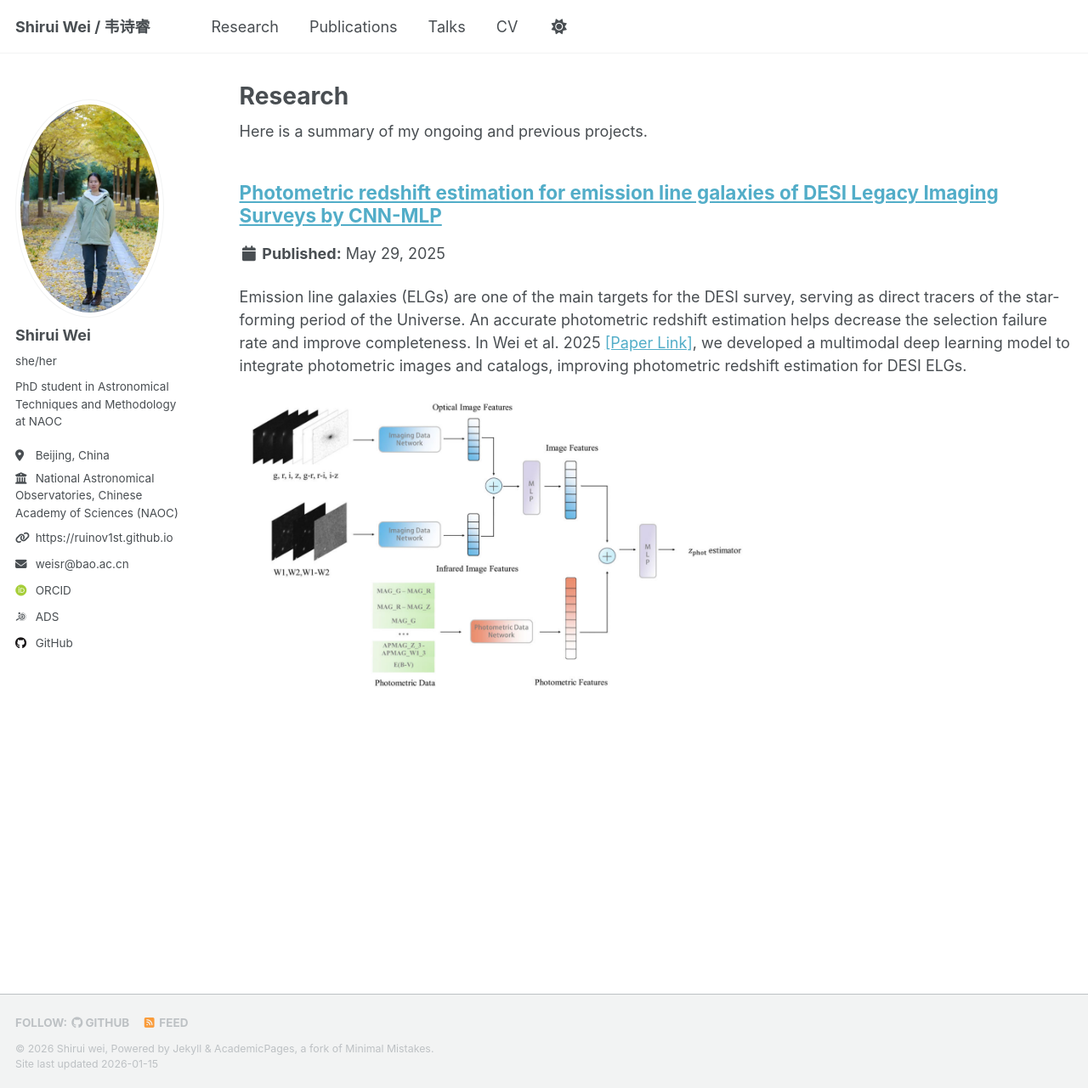
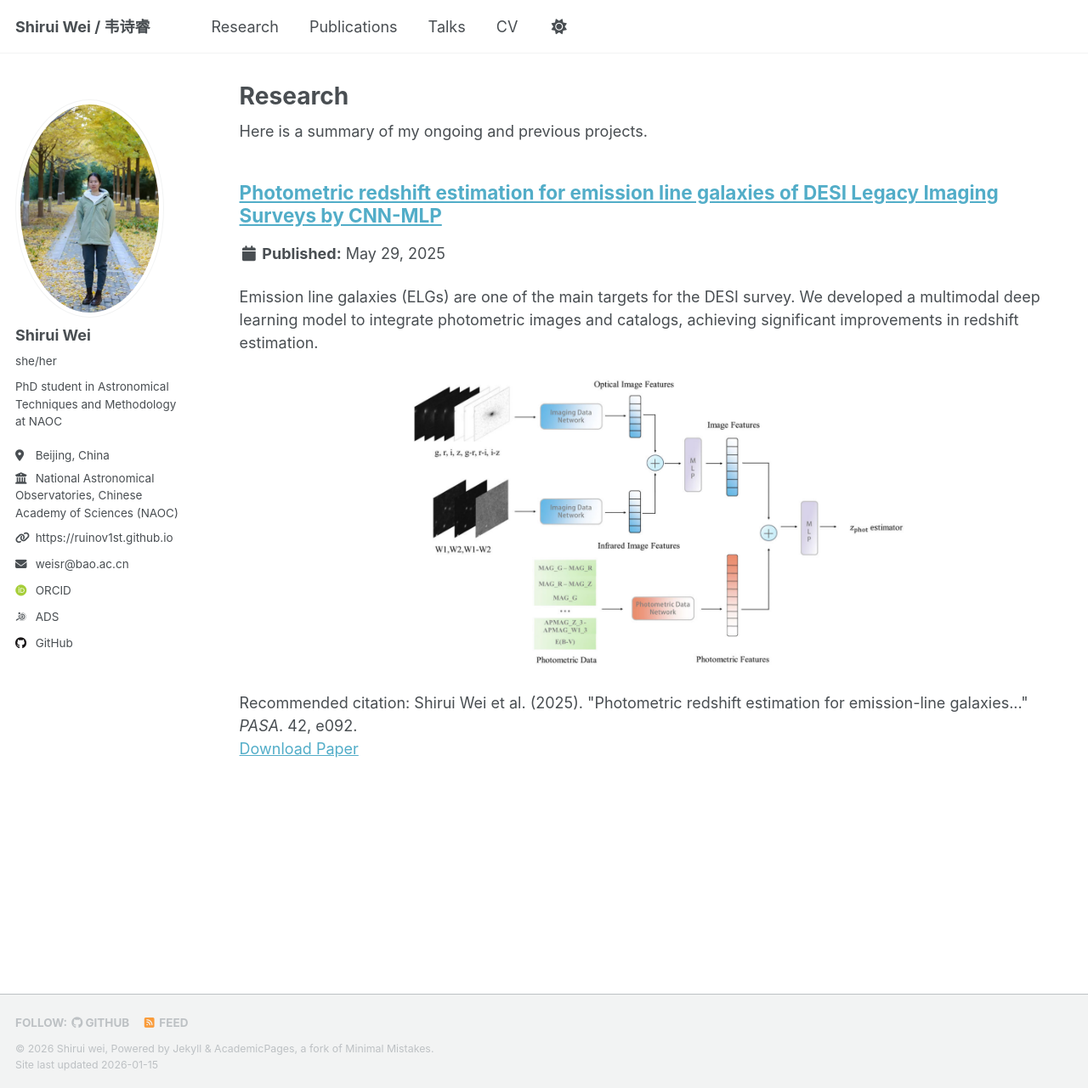
Before and after one commit to RuiNov1st/ruinov1st.github.io, a Jekyll site: the page built from _pages/research.html, in a window 1280 px wide and 1281 px high. Shown: the whole window at 85% size. Built offline with Jekyll 4.4.1, drawn with Linux system fonts in a browser that asks for light colours; some web fonts are replaced; a script that is not in the unit is left out.

Commit message:
update 1.15

```diff
--- a/_data/navigation.yml
+++ b/_data/navigation.yml
@@ -9,7 +9,7 @@
 
 main:
   - title: "Research"
-    url: /Research/
+    url: /research/
 
   - title: "Publications"
     url: /publications/
--- a/_research/elg_zphot.md
+++ b/_research/elg_zphot.md
@@ -3,25 +3,39 @@
 collection: research
 permalink: /research/elg_zphot
 date: 2025-05-29
+venue: "Publications of the Astronomical Society of Australia (PASA)"
+paperurl: "https://doi.org/10.1017/pasa.2025.10056"
+citation: 'Shirui Wei et al. (2025). "Photometric redshift estimation for emission-line galaxies..." <i>PASA</i>. 42, e092.'
 excerpt: >
-  Emission line galaxies (ELGs) are one of the main targets for the DESI survey, serving as direct tracers of the star-forming period of the Universe.
-  An accurate photometric redshift estimation helps decrease the selection failure rate and improve completeness.
-  In Wei et al. 2025 <a href='https://doi.org/10.1017/pasa.2025.10056'>[Paper Link]</a>, we developed a multimodal deep learning model to integrate photometric images and catalogs, improving photometric redshift estimation for DESI ELGs.
+  Emission line galaxies (ELGs) are one of the main targets for the DESI survey.
+  We developed a multimodal deep learning model to integrate photometric images and catalogs, achieving significant improvements in redshift estimation.
   <br/><br/>
-  <img src='/images/elg_zphot/model.png' style='width: 100%; max-width: 600px;'>
+  <img src='/images/elg_zphot/model.png' style='width: 100%; max-width: 600px; display: block; margin: 0 auto;'>
 ---
 
-Emission line galaxies (ELGs) are one of the main targets for the DESI survey, providing direct tracers of the star-forming period of the Universe. ELG target selection is mainly based on photometric redshift. **An accurate** photometric redshift estimation would help to decrease the failure rate of selection and improve the completeness of selection.
+Emission line galaxies (ELGs) are one of the main targets for the DESI survey, serving as direct tracers of the star-forming period of the Universe. Target selection for ELGs relies heavily on photometric redshift. **An accurate** photometric redshift estimation is crucial to decrease the selection failure rate and improve completeness.
 
-In **Wei et al. 2025** <a href='https://doi.org/10.1017/pasa.2025.10056'>[PASA, 2025]</a>, we developed a multimodal deep learning model to integrate **two types of multimodal data**: photometric images and catalogs, to improve current redshift estimation precision.
+In this work, we developed a multimodal deep learning model to integrate **two types of data**: photometric images and catalogs, aiming to improve current redshift estimation precision.
 
-### Key Findings:
-* **Performance:** Results show that our multimodal model achieves a **significant improvement** compared to using only images or photometric catalogs.
-<img src='/images/elg_zphot/tab1.png'>
-* **Redshift and Luminosity Dependences:** The model performs better for low-redshift and bright sources compared to faint and high-redshift sources.
-<img src='/images/elg_zphot/z_mag.png'>
-* **Robustness:** The model is robust across different ELG types; differences basically stem from redshift, luminosity, and **sample** number distributions.
+### Key Findings
 
-* **Outlier Analysis:** Outliers are mainly located in the low-redshift and faint region, where the **lack of samples** contributes to these prediction errors.
+**1. Performance Improvement**
+Results show that our multimodal model achieves an **improvement** compared to using only images or photometric catalogs.
 
-The improvement of using multimodal data for ELG photometric redshift will help improve ELG selection strategies.
+<div style="text-align: center; margin: 20px 0;">
+  <img src='/images/elg_zphot/tab1.png' style="max-width: 100%; border: 1px solid #eee; padding: 5px;">
+  <p style="font-size: 0.9em; color: #666; margin-top: 5px;"><i>Table 1: Performance comparison across different methods.</i></p>
+</div>
+
+**2. Redshift and Luminosity Dependence**
+The model performs better for low-redshift and bright sources compared to faint and high-redshift sources. Our analysis shows the model is robust across different ELG types.
+
+<div style="text-align: center; margin: 20px 0;">
+  <img src='/images/elg_zphot/z_mag.png' style="max-width: 80%;">
+  <p style="font-size: 0.9em; color: #666; margin-top: 5px;"><i>Figure: Redshift and magnitude distribution analysis.</i></p>
+</div>
+
+**3. Outlier Analysis**
+Outliers are mainly located in the low-redshift and faint region. Our investigation suggests that the **lack of training samples** in this specific domain is the primary contributor to these prediction errors.
+
+---
```
